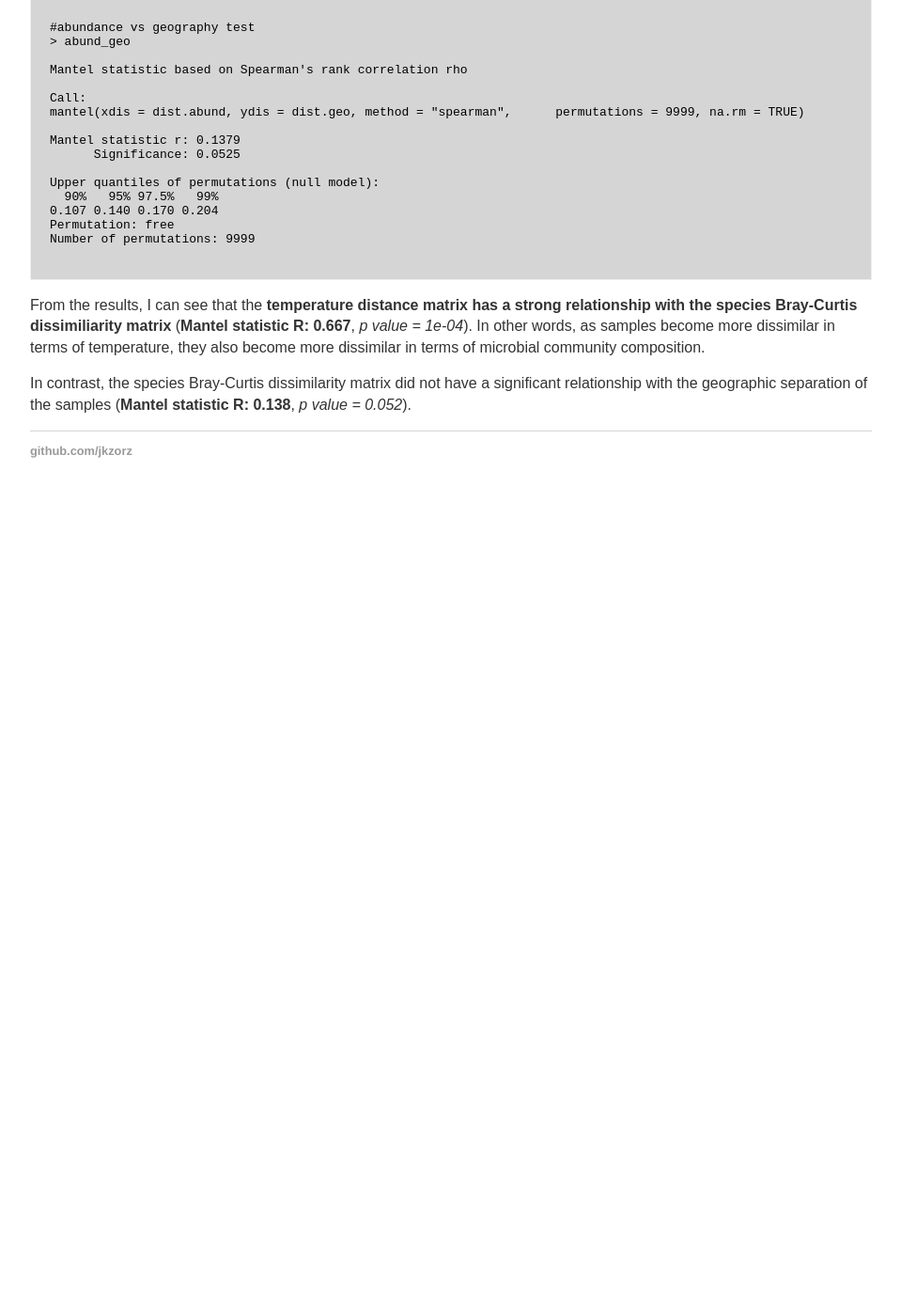
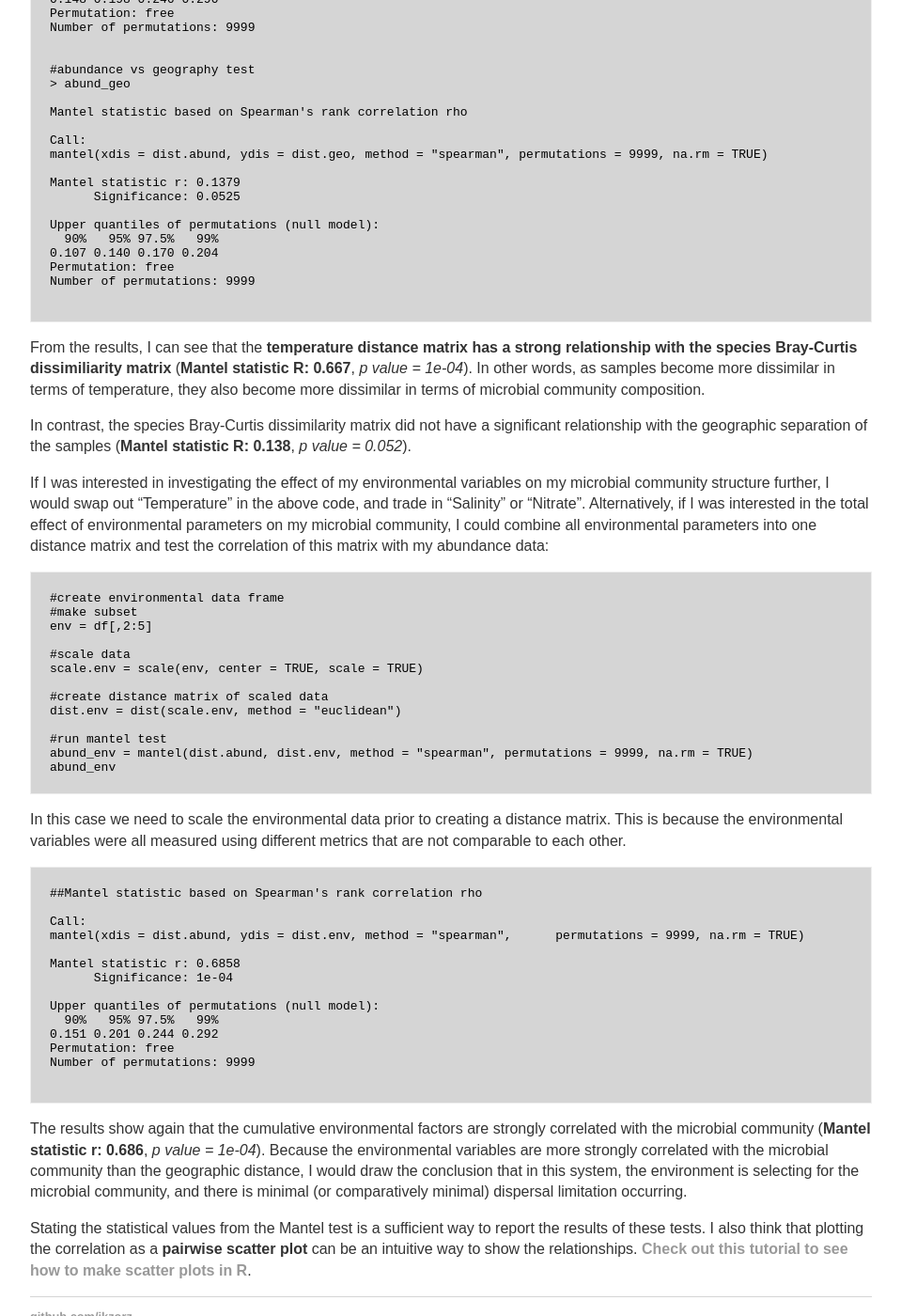
Before and after one commit to jkzorz/jkzorz.github.io, a Jekyll site: the page built from _posts/2019-07-08-mantel-test.md, in a window 1280 px wide and 1400 px high, scrolled down 2707 px. Shown: the whole window at 94% size, without its empty margins (160-1119 px from the left). Built offline with Jekyll 4.4.1, drawn with Linux system fonts in a browser that asks for light colours; before the commit the page ends 3254 px from its top, so only the background shows below that; some of the changed text lies outside the part shown.

Commit message:
Update 2019-07-08-mantel-test.md

````diff
--- a/_posts/2019-07-08-mantel-test.md
+++ b/_posts/2019-07-08-mantel-test.md
@@ -18,7 +18,7 @@ I find this is a difficult concept to explain without defining what the matrices
 - **Environmental parameter distance matrix**: generally created using *Euclidean Distance* (i.e. temperature differences between samples)
 - **Geographic distance matrix**: the physical distance between sites (i.e. *Haversine distance*)
 
-With these matrix examples, you could determine if the differences in community composition between samples are correlated, or rather "co-vary", with the differences in temperature between samples, or the physical distance between samples.
+With these matrix examples, you could determine if the differences in community composition between samples are correlated, or rather "co-vary", with the differences in temperature between samples, or the physical distance between samples. These tests can be used to address whether the **environment is "selecting"** for the microbial community, or if there is a strong **distance decay pattern, suggesting dispersal limitation**. These are important questions in studies of **[Microbial Biogeography](https://en.wikipedia.org/wiki/Microbial_biogeography)**
 
 To perform a Mantel test in R. First load/install the required packages. The mantel test function is part of the **vegan** package, which is also used for *anosim* tests and *nmds* plots.
 
@@ -89,7 +89,7 @@ The mantel command requires the user to specify certain parameters:
 - **permutations**. Mantel tests determine significance by [permuting](https://mb3is.megx.net/gustame/hypothesis-tests/the-mantel-test) (randomizing) one matrix x number of times and observing the expected distribution of the statistic. I tend to pick a larger permutation number, but if computing power is low, feel free to decrease
 - **na.rm**. An optional addition to the command that tells R to delete rows in which there are missing values.
 
-The output of these Mantel tests are:
+**The output of these Mantel tests are: **
 
 ```
 #abundance vs temperature test
@@ -98,7 +98,7 @@ The output of these Mantel tests are:
 Mantel statistic based on Spearman's rank correlation rho
 
 Call:
-mantel(xdis = dist.abund, ydis = dist.temp, method = "spearman",      permutations = 9999, na.rm = TRUE)
+mantel(xdis = dist.abund, ydis = dist.temp, method = "spearman", permutations = 9999, na.rm = TRUE)
 
 Mantel statistic r: 0.677
       Significance: 1e-04
@@ -116,7 +116,7 @@ Number of permutations: 9999
 Mantel statistic based on Spearman's rank correlation rho
 
 Call:
-mantel(xdis = dist.abund, ydis = dist.geo, method = "spearman",      permutations = 9999, na.rm = TRUE)
+mantel(xdis = dist.abund, ydis = dist.geo, method = "spearman", permutations = 9999, na.rm = TRUE)
 
 Mantel statistic r: 0.1379
       Significance: 0.0525
@@ -132,3 +132,44 @@ Number of permutations: 9999
 From the results, I can see that the **temperature distance matrix has a strong relationship with the species Bray-Curtis dissimiliarity matrix** (**Mantel statistic R: 0.667**, *p value = 1e-04*). In other words, as samples become more dissimilar in terms of temperature, they also become more dissimilar in terms of  microbial community composition.
 
 In contrast, the species Bray-Curtis dissimilarity matrix did not have a significant relationship with the geographic separation of the samples (**Mantel statistic R: 0.138**, *p value = 0.052*).
+
+
+If I was interested in investigating the effect of my environmental variables on my microbial community structure further, I would swap out "Temperature" in the above code, and trade in "Salinity" or "Nitrate".  Alternatively, if I was interested in the total effect of environmental parameters on my microbial community, I could combine all environmental parameters into one distance matrix and test the correlation of this matrix with my abundance data:
+
+```
+#create environmental data frame
+#make subset
+env = df[,2:5]
+
+#scale data
+scale.env = scale(env, center = TRUE, scale = TRUE)
+
+#create distance matrix of scaled data
+dist.env = dist(scale.env, method = "euclidean")
+
+#run mantel test
+abund_env = mantel(dist.abund, dist.env, method = "spearman", permutations = 9999, na.rm = TRUE)
+abund_env
+```
+In this case we need to scale the environmental data prior to creating a distance matrix. This is because the environmental variables were all measured using different metrics that are not comparable to each other.
+
+```
+##Mantel statistic based on Spearman's rank correlation rho
+
+Call:
+mantel(xdis = dist.abund, ydis = dist.env, method = "spearman",      permutations = 9999, na.rm = TRUE)
+
+Mantel statistic r: 0.6858
+      Significance: 1e-04
+
+Upper quantiles of permutations (null model):
+  90%   95% 97.5%   99%
+0.151 0.201 0.244 0.292
+Permutation: free
+Number of permutations: 9999
+
+```
+The results show again that the cumulative environmental factors are strongly correlated with the microbial community (**Mantel statistic r: 0.686**, *p value = 1e-04*). Because the environmental variables are more strongly correlated with the microbial community than the geographic distance, I would draw the conclusion that in this system, the environment is selecting for the microbial community, and there is minimal (or comparatively minimal) dispersal limitation occurring.
+
+
+Stating the statistical values from the Mantel test is a sufficient way to report the results of these tests. I also think that plotting the correlation as a **pairwise scatter plot** can be an intuitive way to show the relationships. **[Check out this tutorial to see how to make scatter plots in R]()**.
````
